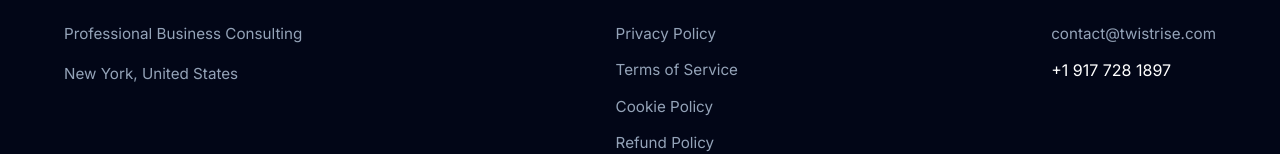
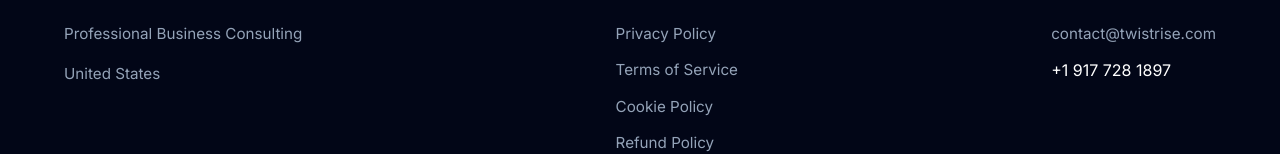
Before and after one commit to flidinnee-hub/twistrise.com, a Next.js app: page /legal/cookie in a window 1280 px wide. Shown: the part 1113-1267 px from the top of the page. Built offline with nearby package versions, Linux system fonts and the light colour scheme.

Commit message:
Fix: Remove 'New York' from footer address, keeping only 'United States'

```diff
--- a/components/Footer.tsx
+++ b/components/Footer.tsx
@@ -8,7 +8,7 @@ export default function Footer() {
                     <div className="footer-column">
                         <h4>TwistRise LLC</h4>
                         <p style={{ color: '#94A3B8', fontSize: '0.95rem' }}>Professional Business Consulting</p>
-                        <p style={{ color: '#94A3B8', fontSize: '0.95rem', marginTop: '0.5rem' }}>New York, United States</p>
+                        <p style={{ color: '#94A3B8', fontSize: '0.95rem', marginTop: '0.5rem' }}>United States</p>
                     </div>
                     <div className="footer-column">
                         <h4>Legals</h4>
```
